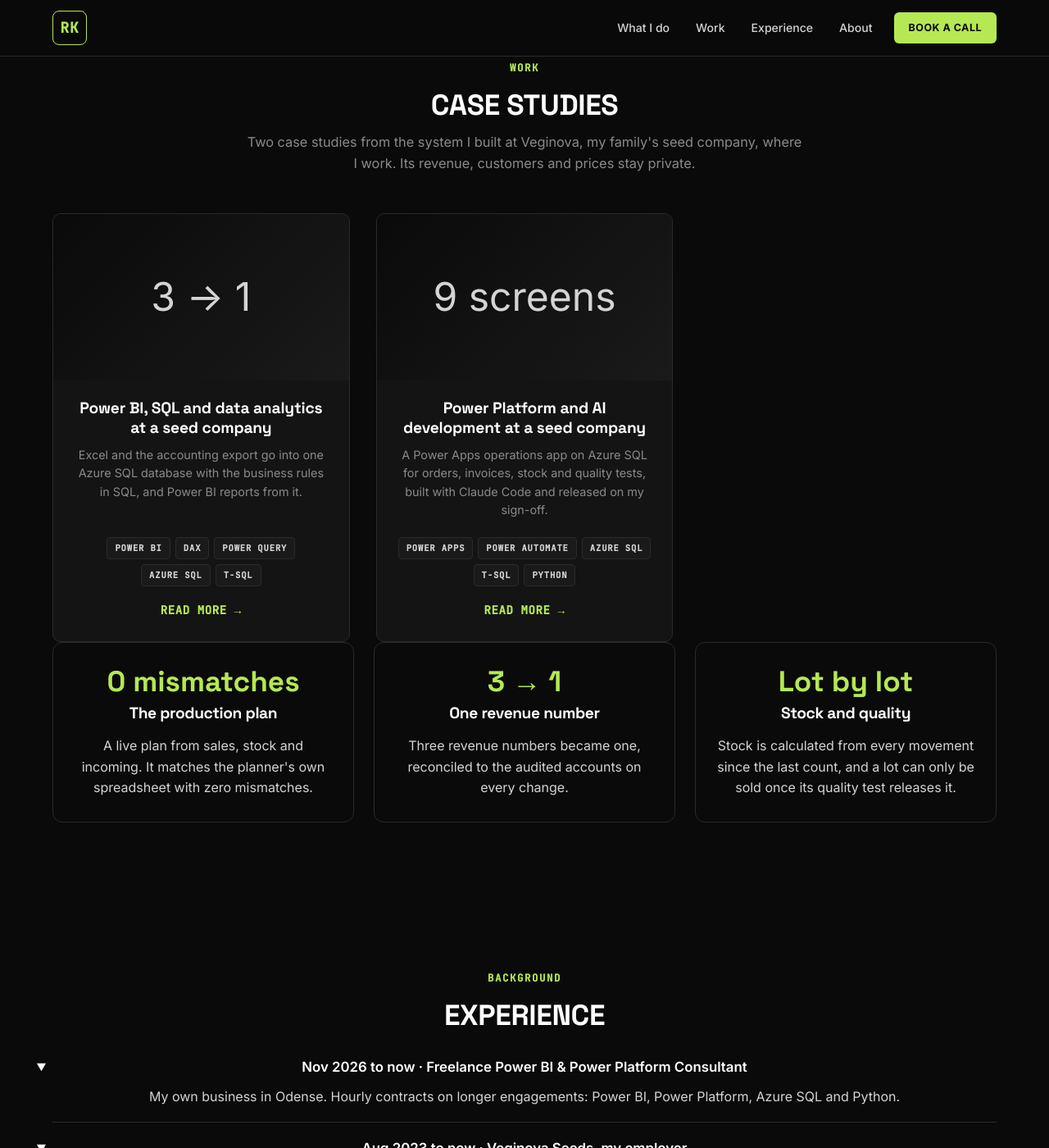
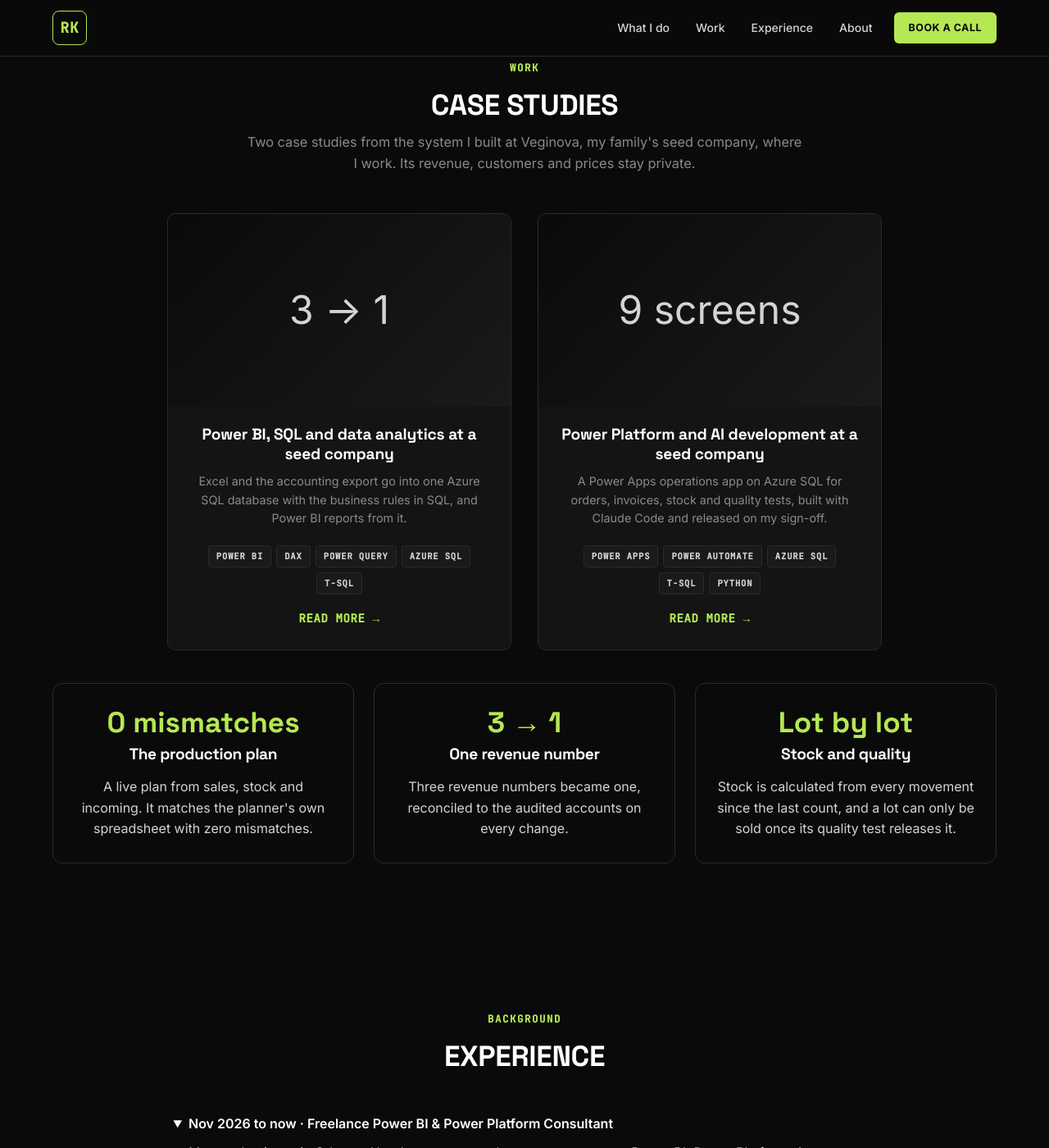
Before and after one commit to rasmuskampmann1998/rasmuskampmann.com, a Jekyll site: the page built from index.md, in a window 1280 px wide and 1400 px high, scrolled down 1535 px. Shown: the whole window at 82% size. Built offline with Jekyll 4.4.1, drawn with Linux system fonts in a browser that asks for light colours.

Commit message:
One page: experience and About modules left-aligned, two case cards centred, gap before the proof figures
Co-Authored-By: Claude Opus 5.5 <noreply@anthropic.com>

```diff
--- a/assets/css/main.scss
+++ b/assets/css/main.scss
@@ -2390,3 +2390,31 @@ ul.hero-stack {
     transform: translateX(-50%);
   }
 }
+
+// One-page home (2026-11-22): the experience timeline and About blocks open and close
+// (details/summary inside .offer-faq). Left-aligned so a date and a role read as one line.
+.experience-section .offer-faq {
+  max-width: 820px;
+  margin: 32px auto 0;
+  text-align: left;
+
+  summary { font-size: 1rem; }
+  ul { margin: 10px 0 0 20px; }
+  .experience-stack { margin-top: 10px; font-size: 0.9rem; }
+}
+
+.about-two-col .offer-faq {
+  margin-top: 28px;
+  ul { margin: 10px 0 0 20px; }
+}
+
+// Two case studies, centred, with the three proof figures below them.
+#projects .projects-grid-large {
+  grid-template-columns: repeat(2, minmax(0, 420px));
+  justify-content: center;
+}
+#projects .offer-cards { margin-top: 40px; }
+
+@media (max-width: 720px) {
+  #projects .projects-grid-large { grid-template-columns: 1fr; }
+}
```
